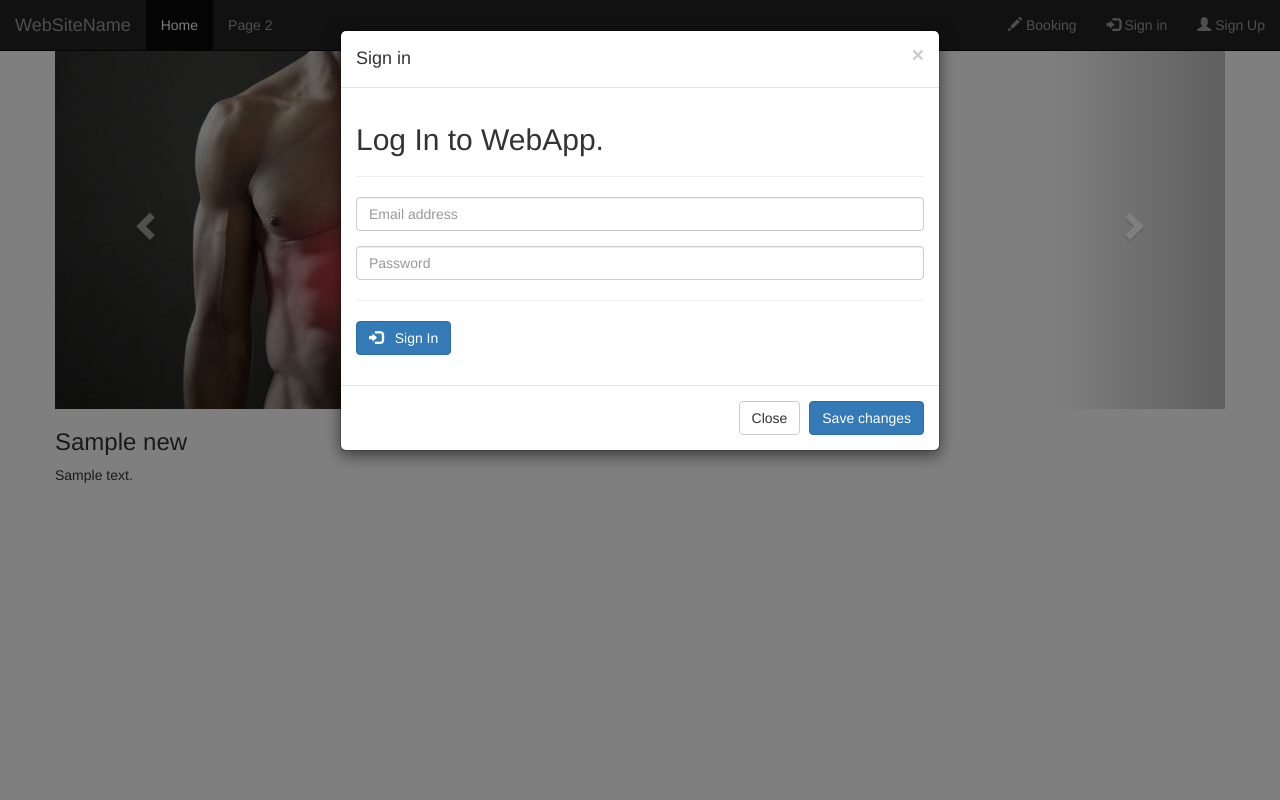
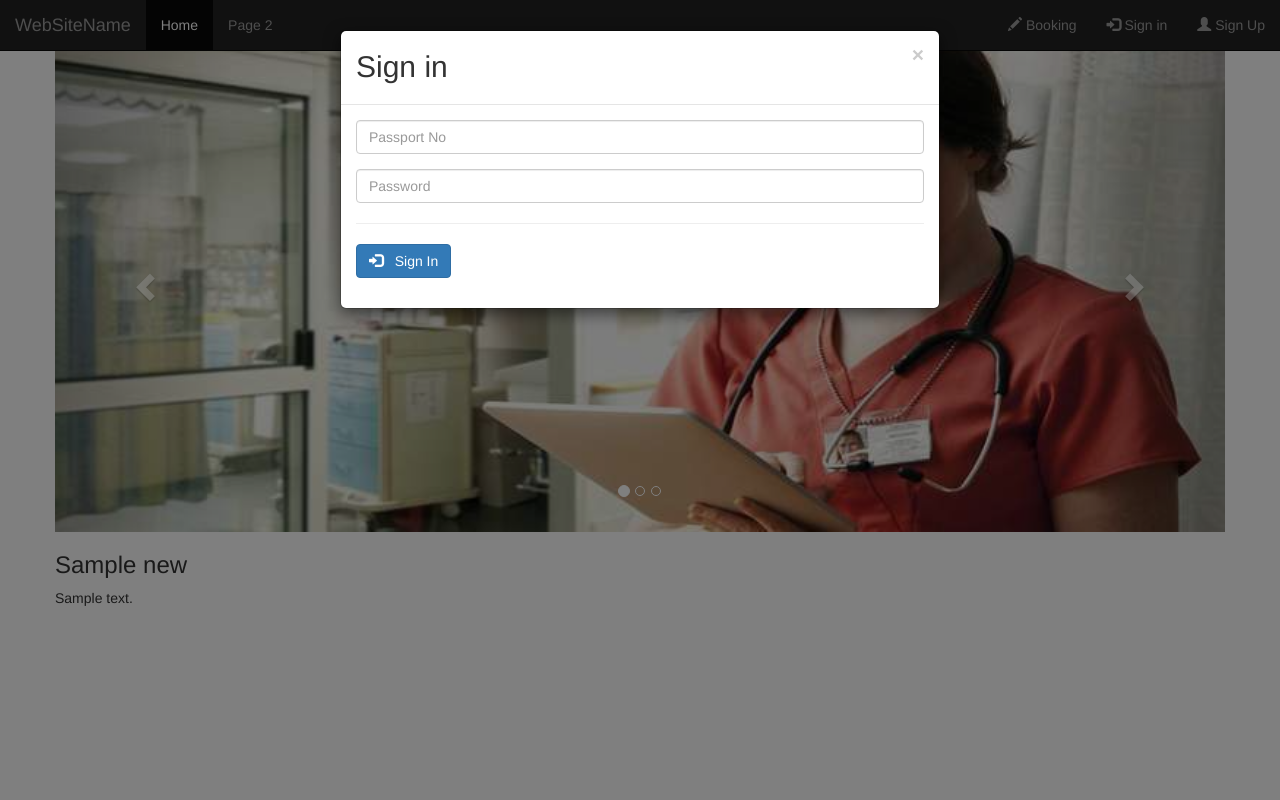
Before and after one commit to DalerLeo/ip-project, a PHP site: page /src/home.php in a window 1280 px wide, after a click on "Sign in". Run offline with PHP 8.4, Linux system fonts and the light colour scheme; tables that the repository leaves empty or names only in its code hold one stand-in row (values such as "Sample post").

Commit message:
No need for comment

```diff
--- a/src/home.php
+++ b/src/home.php
@@ -62,7 +62,7 @@ include_once 'dbConfig.php';
           </ul>
           <ul class="nav navbar-nav navbar-right">
           <!--  -->
-            <li><a data-toggle="modal" data-target="#bookingModal"><span class="glyphicon glyphicon-pencil"></span> Booking</a></li>
+            <li><a data-toggle="modal"  id="booking_btn"><span class="glyphicon glyphicon-pencil"></span> Booking</a></li>
             <?php if(isset($_SESSION['user_session'])){ ?>
               <li>
                  <a href="#" id='sign_out'><span class="glyphicon glyphicon-log-out"></span> Sign out</a>
@@ -100,13 +100,13 @@ include_once 'dbConfig.php';
             <!-- Wrapper for slides -->
             <div class="carousel-inner" role="listbox">
               <div class="item active">
-                <img src="img/a.jpg" alt="...">
+                <img class="img-responsive" src="img/a.jpg" style="width:100%;" alt="...">
                 <div class="carousel-caption">
 
                 </div>
               </div>
               <div class="item">
-                <img src="img/b.jpg" alt="...">
+                <img class="img-responsive" src="img/b.jpg" style="width:100% " alt="...">
                 <div class="carousel-caption">
 
                 </div>
@@ -167,21 +167,19 @@ include_once 'dbConfig.php';
     <div class="modal-content">
       <div class="modal-header">
         <button type="button" class="close" data-dismiss="modal" aria-label="Close"><span aria-hidden="true">&times;</span></button>
-        <h4 class="modal-title" id="myModalLabel">Sign in</h4>
+        <h2 class="modal-title" id="myModalLabel">Sign in</h2>
       </div>
       <div class="modal-body">
 
 
        <form class="form-signin" method="post" id="login_form">
 
-        <h2 class="form-signin-heading">Log In to WebApp.</h2><hr />
-
         <div id="error">
         <!-- error will be shown here ! -->
         </div>
 
         <div class="form-group">
-        <input type="email" class="form-control" placeholder="Email address" name="user_email" id="user_email" />
+        <input type="text" class="form-control" placeholder="Passport No" name="passport_no" id="passport_no" />
         <span id="check-e"></span>
         </div>
 
@@ -198,14 +196,8 @@ include_once 'dbConfig.php';
         </div>
 
       </form>
+      </div>
 
-
-
-      </div>
-      <div class="modal-footer">
-        <button type="button" class="btn btn-default" data-dismiss="modal">Close</button>
-        <button type="button" class="btn btn-primary">Save changes</button>
-      </div>
     </div>
   </div>
 </div>
--- a/src/login.php
+++ b/src/login.php
@@ -4,7 +4,7 @@
 
  if(isset($_POST['btn-login']))
  {
-  $user_email = trim($_POST['user_email']);
+  $passport_no = trim($_POST['passport_no']);
   $user_password = trim($_POST['password']);
 
   $password = md5($user_password);
@@ -13,7 +13,7 @@
   {
 
    $stmt = $db_con->prepare("SELECT * FROM siteUsers WHERE email=:email");
-   $stmt->execute(array(":email"=>$user_email));
+   $stmt->execute(array(":email"=>$passport_no));
    $row = $stmt->fetch(PDO::FETCH_ASSOC);
    $count = $stmt->rowCount();
 
--- a/src/script.js
+++ b/src/script.js
@@ -150,13 +150,8 @@ $('document').ready(function()
    password: {
    required: true,
    },
-   confirm_password:{
-    required: true,
-    equalTo: "#password"
-   },
-   user_email: {
-            required: true,
-            email: true
+   passport_no: {
+            required: true
             },
     },
        messages:
@@ -164,10 +159,7 @@ $('document').ready(function()
             password:{
                       required: "please enter your password"
                      },
-            confirm_password: {
-              equalTo: "Does no match"
-            },
-            user_email: "please enter your email address",
+            passport_no: "please enter passport No",
        },
     submitHandler: submitForm
        });
@@ -589,5 +581,14 @@ illness_his();
   }
 
 
+  $("#booking_btn").click(function(event) {
+    /* Act on the event */
+    if($("#sign_out").text()){
+    $("#bookingModal").modal('show');
+    }
+    else{
+      alert("Please first sign in")
+    }
+  });
 
 });
--- a/src/style.css
+++ b/src/style.css
@@ -438,3 +438,11 @@ Extra Small Devices, Phones
 .glyphicon-remove {
 		color: red!important;
 }
+
+.nav li a{
+	cursor:pointer!important;
+}
+
+#patient_table td{
+	cursor:pointer;
+}
```
Also changed, not shown: src/img/a.jpg, src/img/b.jpg, src/img/w2.1.jpg (added).
